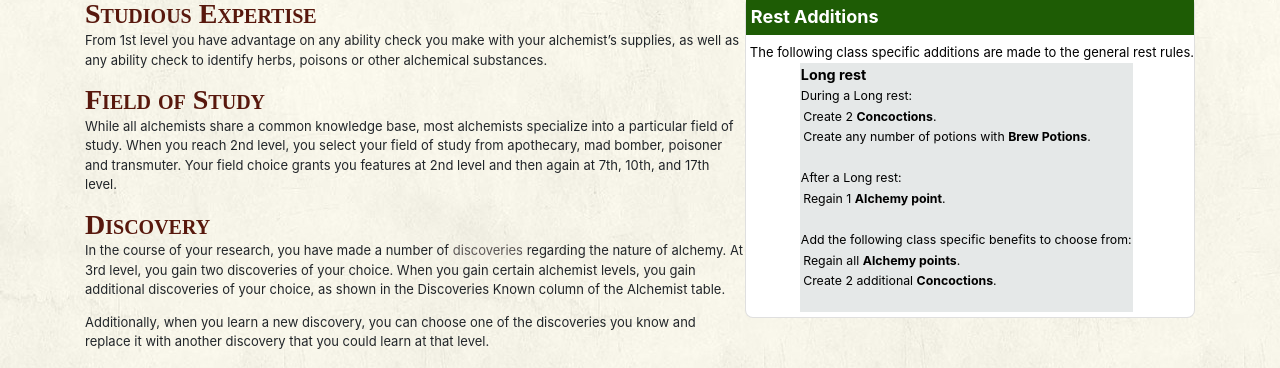
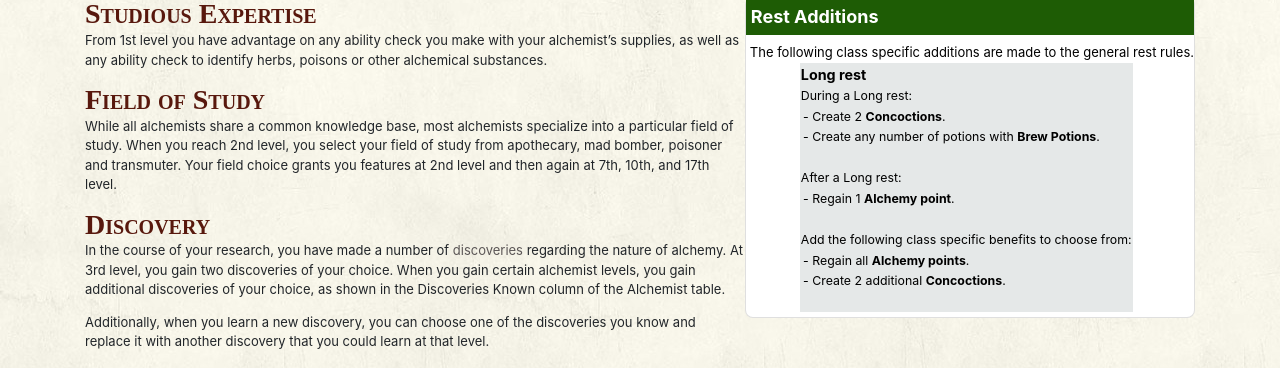
Before and after one commit to kvarak/dnd, a Jekyll site: the page built from docs/_classes/alchemist.md, in a window 1280 px wide and 900 px high, scrolled down 2438 px. Shown: the part 151-519 px from the top of the window. Built offline with Jekyll 4.4.1, drawn with Linux system fonts in a browser that asks for light colours; nearby versions of some CDN libraries; some web fonts are replaced; some of the changed text lies outside the part shown.

Commit message:
fix alchemist

```diff
--- a/docs/_classes/alchemist.md
+++ b/docs/_classes/alchemist.md
@@ -4,7 +4,7 @@
 ---
 
 
-<h1 class="archetype" id="apothecary"><a name="apothecary">Apothecary</a></h1>
+<h1 class="internal-link"><a name="apothecary">Apothecary</a></h1>
 
 A grinning gnome cackles with glee as he hurls a bomb into a group of charging goblins, blasting them into scorched chunks. He produces another, throws it at his feet, and disappears, still laughing, in the ensuing cloud of smoke.
 
@@ -138,16 +138,16 @@
     <div class="card-text restTable">
       <table><thead><th colspan=2>Long rest</th></thead>
         <tbody>
-          <tr><td colspan=2> During a Long rest:</td></tr>
-          <tr><td></td><td>Create 2 <b>Concoctions</b>.</td></tr>
-          <tr><td></td><td>Create any number of potions with <b>Brew Potions</b>.</td></tr>
+          <tr><td colspan=2>During a Long rest:</td></tr>
+          <tr><td></td><td>- Create 2 <b>Concoctions</b>.</td></tr>
+          <tr><td></td><td>- Create any number of potions with <b>Brew Potions</b>.</td></tr>
           <tr><td></td><td>&nbsp;</td></tr>
-          <tr><td colspan=2> After a Long rest:</td></tr>
-          <tr><td></td><td>Regain 1 <b>Alchemy point</b>.</td></tr>
+          <tr><td colspan=2>After a Long rest:</td></tr>
+          <tr><td></td><td>- Regain 1 <b>Alchemy point</b>.</td></tr>
           <tr><td></td><td>&nbsp;</td></tr>
-          <tr><td colspan=2> Add the following class specific benefits to choose from:</td></tr>
-          <tr><td></td><td>Regain all <b>Alchemy points</b>.</td></tr>
-          <tr><td></td><td>Create 2 additional <b>Concoctions</b>.</td></tr>
+          <tr><td colspan=2>Add the following class specific benefits to choose from:</td></tr>
+          <tr><td></td><td>- Regain all <b>Alchemy points</b>.</td></tr>
+          <tr><td></td><td>- Create 2 additional <b>Concoctions</b>.</td></tr>
           <tr><td></td><td>&nbsp;</td></tr>
         </tbody>
       </table>
@@ -335,21 +335,22 @@
 </div>
 </td></tr></tbody></table>
 
-<div markdown="1" class="card rest">
-<div markdown="1" class="card-title restHeading">
-Rest Additions
-</div>
-<div markdown="1" class="card-subtitle restPad">
-The following class specific additions are made to the general rest rules.
-<div markdown="1" class="card-text restTable">
-
-| Short rest ||
-|:-|:------- |
-| During a Short rest: ||
-| | * Repair your **Cadaver**.
-
-</div>
-</div>
+<div class="card rest">
+  <div class="card-title restHeading">
+    Rest Additions
+  </div>
+  <div class="card-subtitle restPad">
+    The following class specific additions are made to the general rest rules.
+    <div class="card-text restTable">
+      <table><thead><th colspan=2>Short rest</th></thead>
+        <tbody>
+          <tr><td colspan=2>During a Short rest:</td></tr>
+          <tr><td></td><td>- Repair your <b>Cadaver</b>.</td></tr>
+          <tr><td></td><td>&nbsp;</td></tr>
+        </tbody>
+      </table>
+    </div>
+  </div>
 </div>
 
 
```
